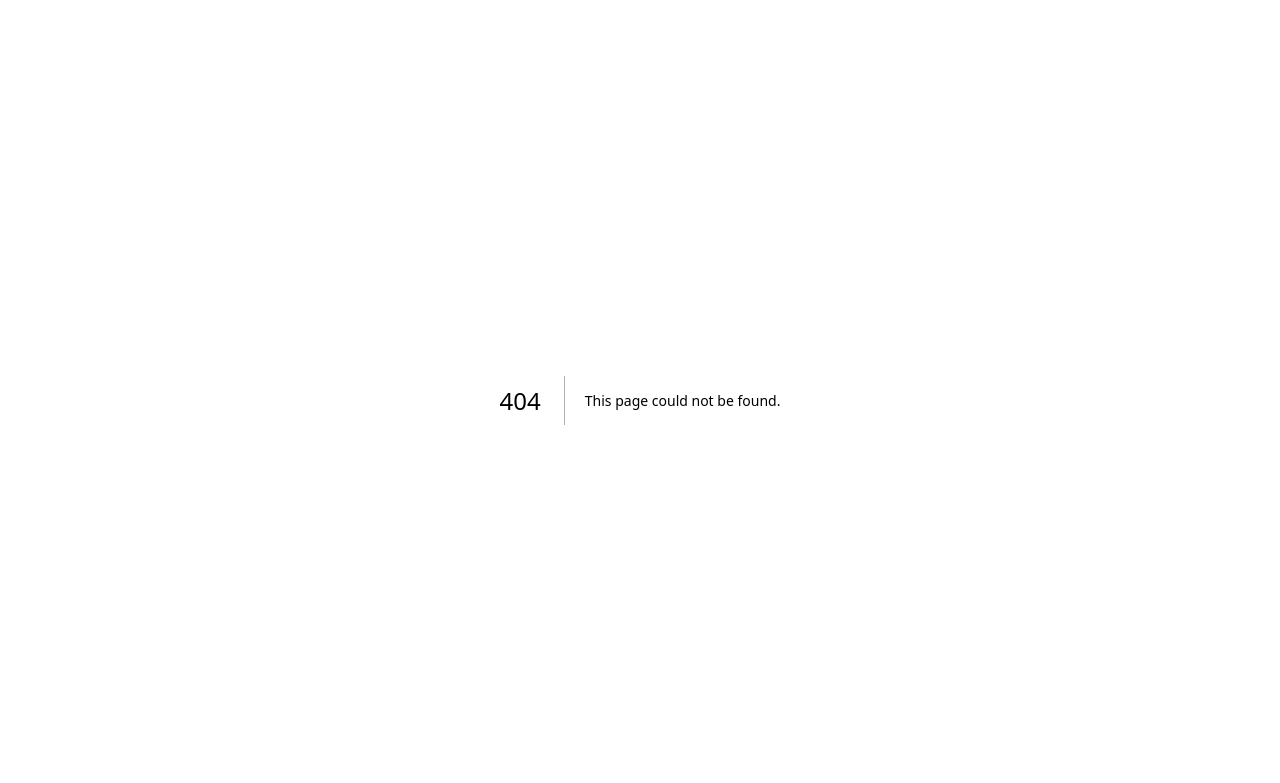
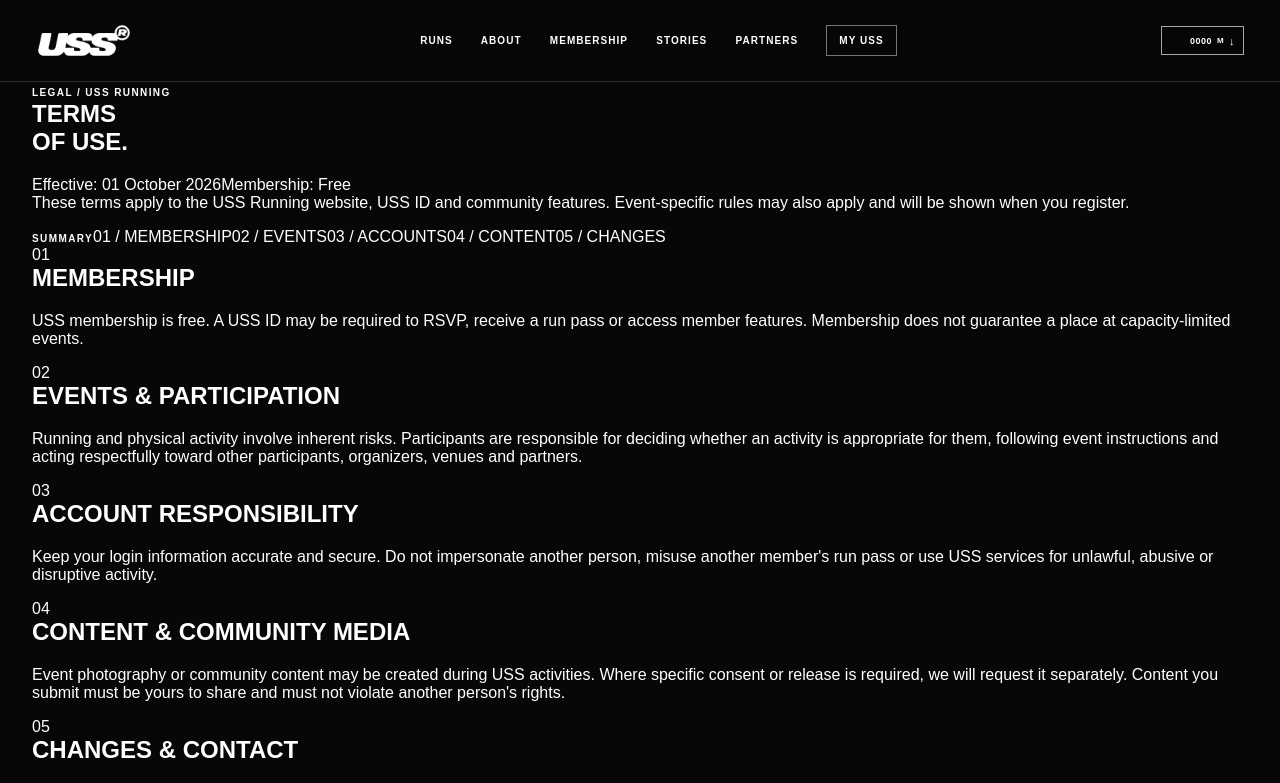
Before and after one commit to ardidwi/ussrunning-web, a Next.js app: page /terms in a window 1280 px wide. Before the commit this address had no page. Shown: the top 783 px of the page. Built offline with nearby package versions, Linux system fonts and the light colour scheme.

Commit message:
feat: add USS terms of use

```diff
--- /dev/null
+++ b/app/terms/page.tsx
@@ -0,0 +1,63 @@
+import Link from "next/link";
+import SiteHeader from "@/components/SiteHeader";
+import SiteFooter from "@/components/SiteFooter";
+
+export default function TermsPage() {
+  return (
+    <main className="page-black legal-page">
+      <SiteHeader />
+      <section className="legal-hero">
+        <div className="content-frame">
+          <span className="kicker">LEGAL / USS RUNNING</span>
+          <h1>TERMS<br />OF USE.</h1>
+          <div className="legal-hero-meta">
+            <span>Effective: 01 October 2026</span>
+            <span>Membership: Free</span>
+          </div>
+          <p>
+            These terms apply to the USS Running website, USS ID and community
+            features. Event-specific rules may also apply and will be shown when
+            you register.
+          </p>
+        </div>
+      </section>
+
+      <section className="legal-content">
+        <div className="content-frame legal-layout">
+          <aside className="legal-index">
+            <span className="kicker">SUMMARY</span>
+            <a href="#membership">01 / MEMBERSHIP</a>
+            <a href="#events">02 / EVENTS</a>
+            <a href="#accounts">03 / ACCOUNTS</a>
+            <a href="#content">04 / CONTENT</a>
+            <a href="#changes">05 / CHANGES</a>
+          </aside>
+
+          <div className="legal-sections">
+            <section id="membership" className="legal-section">
+              <span>01</span>
+              <div><h2>MEMBERSHIP</h2><p>USS membership is free. A USS ID may be required to RSVP, receive a run pass or access member features. Membership does not guarantee a place at capacity-limited events.</p></div>
+            </section>
+            <section id="events" className="legal-section">
+              <span>02</span>
+              <div><h2>EVENTS & PARTICIPATION</h2><p>Running and physical activity involve inherent risks. Participants are responsible for deciding whether an activity is appropriate for them, following event instructions and acting respectfully toward other participants, organizers, venues and partners.</p></div>
+            </section>
+            <section id="accounts" className="legal-section">
+              <span>03</span>
+              <div><h2>ACCOUNT RESPONSIBILITY</h2><p>Keep your login information accurate and secure. Do not impersonate another person, misuse another member&apos;s run pass or use USS services for unlawful, abusive or disruptive activity.</p></div>
+            </section>
+            <section id="content" className="legal-section">
+              <span>04</span>
+              <div><h2>CONTENT & COMMUNITY MEDIA</h2><p>Event photography or community content may be created during USS activities. Where specific consent or release is required, we will request it separately. Content you submit must be yours to share and must not violate another person&apos;s rights.</p></div>
+            </section>
+            <section id="changes" className="legal-section">
+              <span>05</span>
+              <div><h2>CHANGES & CONTACT</h2><p>We may update these terms as features or community operations change. For questions, contact <a href="mailto:hello@ussrunning.com">hello@ussrunning.com</a>. Our handling of personal data is explained in the <Link href="/privacy">Privacy Policy</Link>.</p></div>
+            </section>
+          </div>
+        </div>
+      </section>
+      <SiteFooter />
+    </main>
+  );
+}
```
